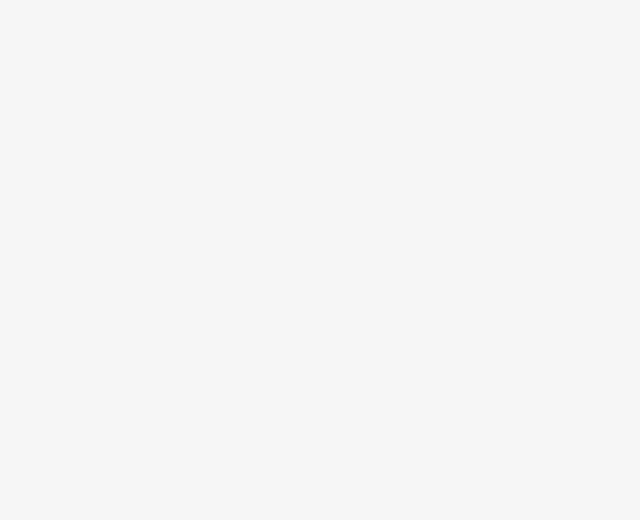
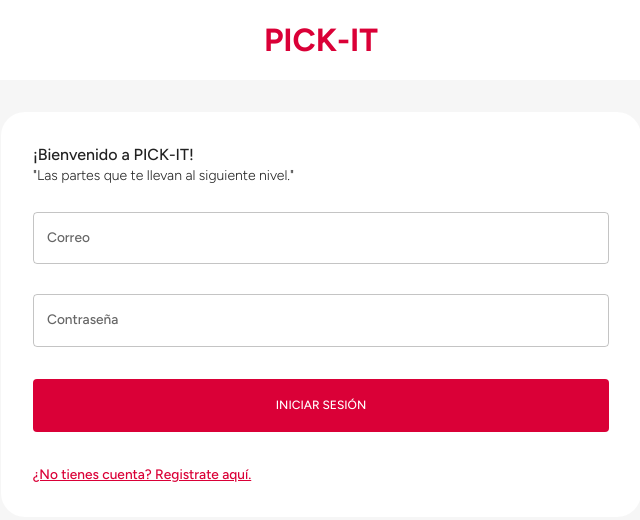
Before and after one commit to elangeladri28/PrograWeb2_Pick-IT, a React (Create React App) app in the folder PICK-IT/client/: page /login in a window 1280 px wide. Before the commit this address had no page. Shown: the top 520 px of the page, without its empty margins (319-959 px from the left). Built offline with nearby package versions, Linux system fonts and the light colour scheme.

Commit message:
Pantallas de Inicio de Sesion y Registro
De momento esta sin la conexión.

```diff
--- a/PICK-IT/client/package.json
+++ b/PICK-IT/client/package.json
@@ -11,13 +11,16 @@
     "@testing-library/jest-dom": "^5.16.5",
     "@testing-library/react": "^13.4.0",
     "@testing-library/user-event": "^13.5.0",
+    "formik": "^2.2.9",
     "react": "^18.2.0",
     "react-dom": "^18.2.0",
+    "react-dropzone": "^14.2.3",
     "react-redux": "^8.0.5",
     "react-router-dom": "^6.9.0",
     "react-scripts": "5.0.1",
     "redux-persist": "^6.0.0",
-    "web-vitals": "^2.1.4"
+    "web-vitals": "^2.1.4",
+    "yup": "^1.0.2"
   },
   "scripts": {
     "start": "react-scripts start",
--- a/PICK-IT/client/src/App.js
+++ b/PICK-IT/client/src/App.js
@@ -20,8 +20,8 @@
         <ThemeProvider theme={theme}>
           <CssBaseline />
           <Routes>
-            <Route path="/" element={<LoginPage />} />
-            <Route path="/home" element={<HomePage />} />
+            <Route path="/" element={<HomePage />} />
+            <Route path="/login" element={<LoginPage />} />
             <Route path="/profile/:userId" element={<ProfilePage />} />
           </Routes>
         </ThemeProvider>
--- /dev/null
+++ b/PICK-IT/client/src/scenes/loginPage/Form.jsx
@@ -0,0 +1,220 @@
+import { useState } from "react";
+import {
+  Box,
+  Button,
+  TextField,
+  useMediaQuery,
+  Typography,
+  useTheme,
+} from "@mui/material";
+import EditOutlinedIcon from "@mui/icons-material/EditOutlined";
+import { Formik } from "formik";
+import * as yup from "yup";
+import { useNavigate } from "react-router-dom";
+import { useDispatch } from "react-redux";
+import { setLogin } from "state";
+import Dropzone from "react-dropzone";
+import FlexBetween from "components/FlexBetween";
+
+const registerSchema = yup.object().shape({
+  firstName: yup.string().required("required"),
+  lastName: yup.string().required("required"),
+  email: yup.string().email("invalid email").required("required"),
+  password: yup.string().required("required"),
+  location: yup.string().required("required"),
+  picture: yup.string().required("required"),
+});
+
+const loginSchema = yup.object().shape({
+  email: yup.string().email("invalid email").required("required"),
+  password: yup.string().required("required"),
+});
+
+const initialValuesRegister = {
+  firstName: "",
+  lastName: "",
+  email: "",
+  password: "",
+  location: "",
+  picture: "",
+};
+
+const initialValuesLogin = {
+  email: "",
+  password: "",
+};
+
+const Form = () => {
+  const [pageType, setPageType] = useState("login");
+  const { palette } = useTheme();
+  const dispatch = useDispatch();
+  const navigate = useNavigate();
+  const isNonMobile = useMediaQuery("(min-width:600px)");
+  const isLogin = pageType === "login";
+  const isRegister = pageType === "register";
+
+
+  const handleFormSubmit = async (values, onSubmitProps) => {
+    /* if (isLogin) await login(values, onSubmitProps);
+    if (isRegister) await register(values, onSubmitProps); */
+  };
+
+  return (
+    <Formik
+      onSubmit={handleFormSubmit}
+      initialValues={isLogin ? initialValuesLogin : initialValuesRegister}
+      validationSchema={isLogin ? loginSchema : registerSchema}
+    >
+      {({
+        values,
+        errors,
+        touched,
+        handleBlur,
+        handleChange,
+        handleSubmit,
+        setFieldValue,
+        resetForm,
+      }) => (
+        <form onSubmit={handleSubmit}>
+          <Box
+            display="grid"
+            gap="30px"
+            gridTemplateColumns="repeat(4, minmax(0, 1fr))"
+            sx={{
+              "& > div": { gridColumn: isNonMobile ? undefined : "span 4" },
+            }}
+          >
+            {isRegister && (
+              <>
+                <TextField
+                  label="Nombre(s)"
+                  onBlur={handleBlur}
+                  onChange={handleChange}
+                  value={values.firstName}
+                  name="firstName"
+                  error={
+                    Boolean(touched.firstName) && Boolean(errors.firstName)
+                  }
+                  helperText={touched.firstName && errors.firstName}
+                  sx={{ gridColumn: "span 2" }}
+                />
+                <TextField
+                  label="Apellidos"
+                  onBlur={handleBlur}
+                  onChange={handleChange}
+                  value={values.lastName}
+                  name="lastName"
+                  error={Boolean(touched.lastName) && Boolean(errors.lastName)}
+                  helperText={touched.lastName && errors.lastName}
+                  sx={{ gridColumn: "span 2" }}
+                />
+                <TextField
+                  label="Domicilio"
+                  onBlur={handleBlur}
+                  onChange={handleChange}
+                  value={values.location}
+                  name="location"
+                  error={Boolean(touched.location) && Boolean(errors.location)}
+                  helperText={touched.location && errors.location}
+                  sx={{ gridColumn: "span 4" }}
+                />
+                <Box
+                  gridColumn="span 4"
+                  border={`1px solid ${palette.neutral.medium}`}
+                  borderRadius="5px"
+                  p="1rem"
+                >
+                  <Dropzone
+                    acceptedFiles=".jpg,.jpeg,.png"
+                    multiple={false}
+                    onDrop={(acceptedFiles) =>
+                      setFieldValue("picture", acceptedFiles[0])
+                    }
+                  >
+                    {({ getRootProps, getInputProps }) => (
+                      <Box
+                        {...getRootProps()}
+                        border={`2px dashed ${palette.primary.main}`}
+                        p="1rem"
+                        sx={{ "&:hover": { cursor: "pointer" } }}
+                      >
+                        <input {...getInputProps()} />
+                        {!values.picture ? (
+                          <p>Agrega una foto de perfil aquí</p>
+                        ) : (
+                          <FlexBetween>
+                            <Typography>{values.picture.name}</Typography>
+                            <EditOutlinedIcon />
+                          </FlexBetween>
+                        )}
+                      </Box>
+                    )}
+                  </Dropzone>
+                </Box>
+              </>
+            )}
+
+            <TextField
+              label="Correo"
+              onBlur={handleBlur}
+              onChange={handleChange}
+              value={values.email}
+              name="email"
+              error={Boolean(touched.email) && Boolean(errors.email)}
+              helperText={touched.email && errors.email}
+              sx={{ gridColumn: "span 4" }}
+            />
+            <TextField
+              label="Contraseña"
+              type="password"
+              onBlur={handleBlur}
+              onChange={handleChange}
+              value={values.password}
+              name="password"
+              error={Boolean(touched.password) && Boolean(errors.password)}
+              helperText={touched.password && errors.password}
+              sx={{ gridColumn: "span 4" }}
+            />
+          </Box>
+
+          {/* BUTTONS */}
+          <Box>
+            <Button
+              fullWidth
+              type="submit"
+              sx={{
+                m: "2rem 0",
+                p: "1rem",
+                backgroundColor: palette.primary.main,
+                color: palette.background.alt,
+                "&:hover": { color: palette.primary.main },
+              }}
+            >
+              {isLogin ? "INICIAR SESIÓN" : "REGISTRAR"}
+            </Button>
+            <Typography
+              onClick={() => {
+                setPageType(isLogin ? "register" : "login");
+                resetForm();
+              }}
+              sx={{
+                textDecoration: "underline",
+                color: palette.primary.main,
+                "&:hover": {
+                  cursor: "pointer",
+                  color: palette.primary.light,
+                },
+              }}
+            >
+              {isLogin
+                ? "¿No tienes cuenta? Registrate aquí."
+                : "¿Ya tienes cuenta? Inicia sesión aquí."}
+            </Typography>
+          </Box>
+        </form>
+      )}
+    </Formik>
+  );
+};
+
+export default Form;
--- a/PICK-IT/client/src/scenes/loginPage/index.jsx
+++ b/PICK-IT/client/src/scenes/loginPage/index.jsx
@@ -1,5 +1,40 @@
+import { Box, Typography, useTheme, useMediaQuery } from "@mui/material";
+import Form from "./Form";
+
 const LoginPage = () => {
-    return (<div>Loginpage</div>)
+    const theme = useTheme();
+    const isNonMobileScreens = useMediaQuery("(min-width: 1000px)");
+
+    return (
+        <Box>
+          <Box
+            width="100%"
+            backgroundColor={theme.palette.background.alt}
+            p="1rem 6%"
+            textAlign="center"
+          >
+            <Typography fontWeight="bold" fontSize="32px" color="primary">
+              PICK-IT
+            </Typography>
+          </Box>
+
+          <Box
+            width={isNonMobileScreens ? "50%" : "93%"}
+            p="2rem"
+            m="2rem auto"
+            borderRadius="1.5rem"
+            backgroundColor={theme.palette.background.alt}
+          >
+            <Typography fontWeight="500" variant="h5" >
+              ¡Bienvenido a PICK-IT!
+            </Typography>
+            <Typography fontWeight="200" variant="h6" sx={{ mb: "1.5rem" }}>
+            "Las partes que te llevan al siguiente nivel."
+            </Typography>
+            <Form />
+          </Box>
+        </Box>
+      );
 };
 
 export default LoginPage;
--- a/PICK-IT/client/src/scenes/navbar/index.jsx
+++ b/PICK-IT/client/src/scenes/navbar/index.jsx
@@ -48,7 +48,7 @@
                     fontWeight="bold"
                     fontSize="clamp(1rem, 2rem, 2.25rem)"
                     color="primary"
-                    onClick={() => navigate("/home")}
+                    onClick={() => navigate("/")}
                     sx={{
                         "&:hover": {
                             color: primaryLight,
```
Also changed, not shown: 1 other file (tests, documents, lock files or other folders).
